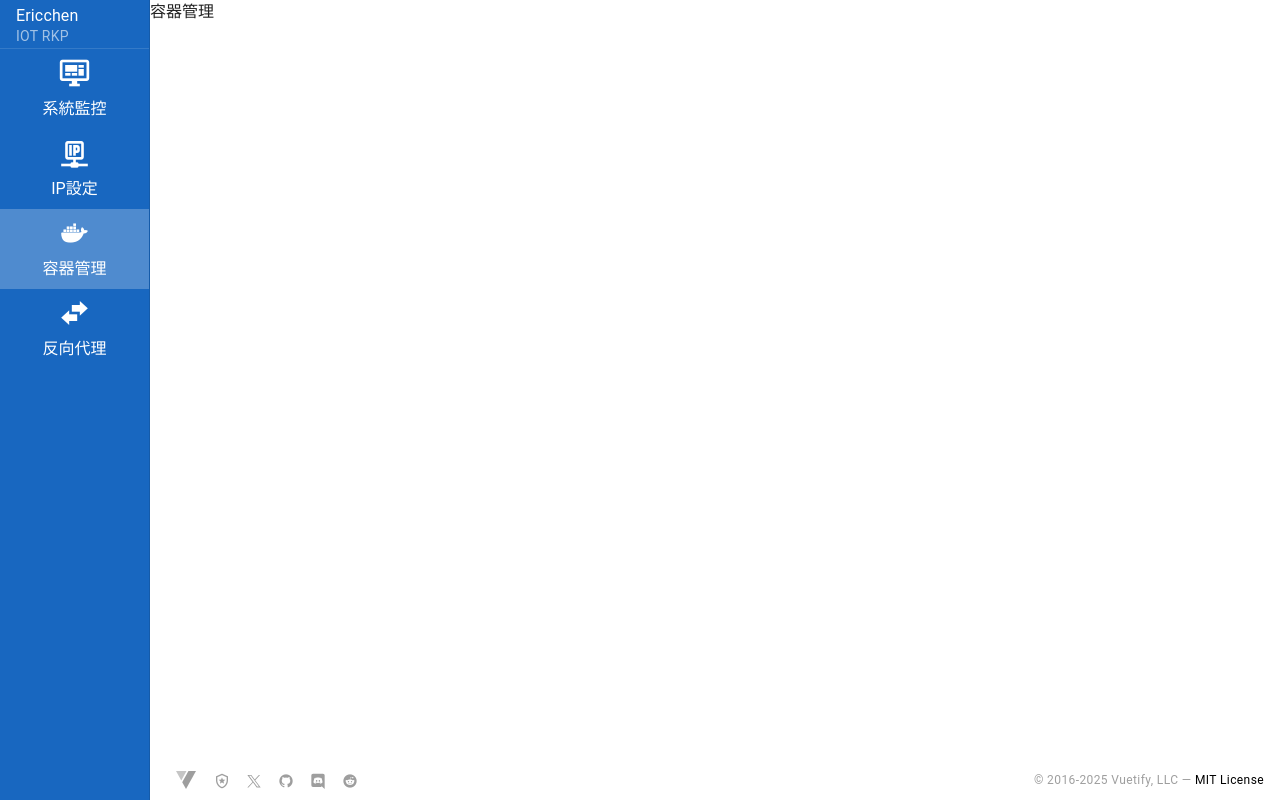
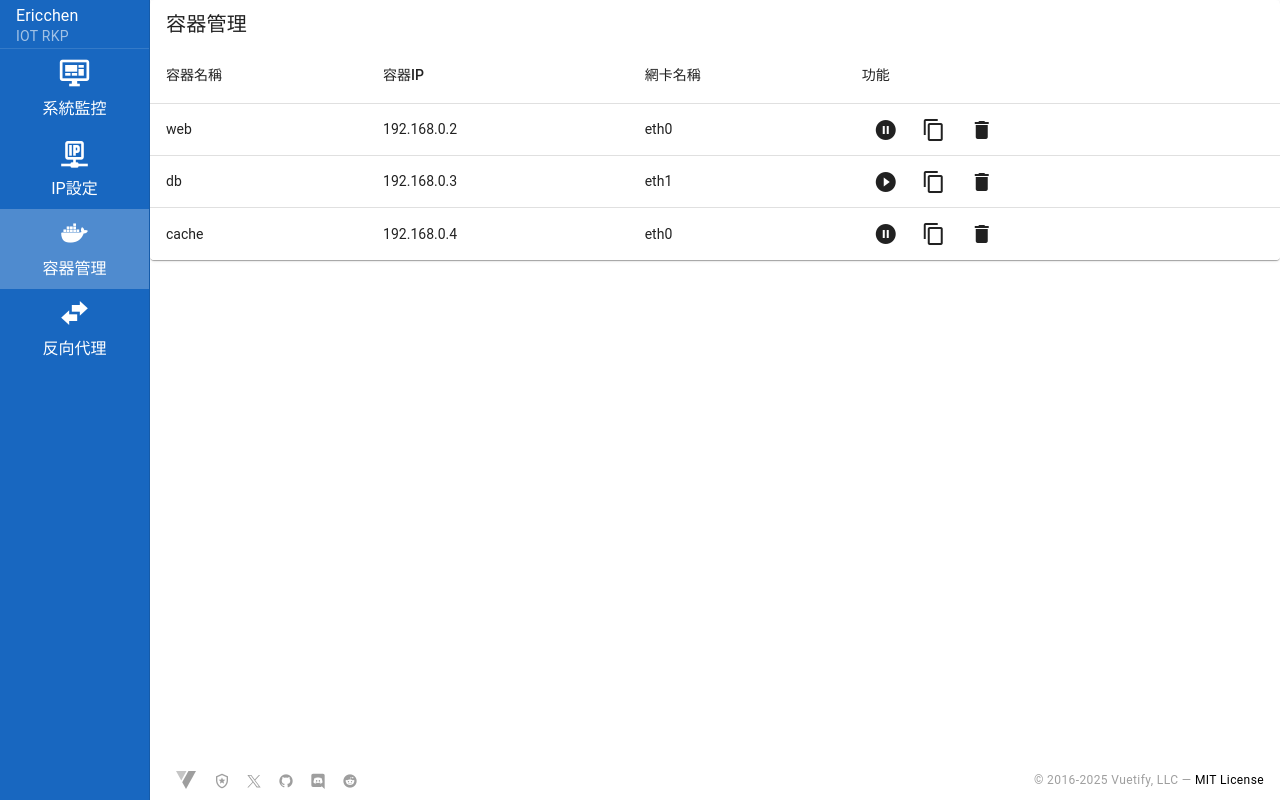
Before and after one commit to Jyunnn/iot_rkpweb, a Vue app: page /ContainerManagement in a window 1280 px wide. Built offline with nearby package versions, Linux system fonts and the light colour scheme; a small style sheet from the web is missing.

Commit message:
feat: add container management list

```diff
--- a/src/pages/ContainerManagement.vue
+++ b/src/pages/ContainerManagement.vue
@@ -1,7 +1,55 @@
 <template>
-  <p>容器管理</p>
+  <v-card>
+    <v-card-title>容器管理</v-card-title>
+    <v-table>
+      <thead>
+        <tr>
+          <th class="text-left">容器名稱</th>
+          <th class="text-left">容器IP</th>
+          <th class="text-left">網卡名稱</th>
+          <th class="text-left">功能</th>
+        </tr>
+      </thead>
+      <tbody>
+        <tr v-for="(container, index) in containers" :key="index">
+          <td>{{ container.name }}</td>
+          <td>{{ container.ip }}</td>
+          <td>{{ container.nic }}</td>
+          <td>
+            <v-btn icon variant="text" @click="toggle(container)">
+              <v-icon>{{ container.enabled ? 'mdi-pause-circle' : 'mdi-play-circle' }}</v-icon>
+            </v-btn>
+            <v-btn icon variant="text" @click="duplicate(container)">
+              <v-icon>mdi-content-copy</v-icon>
+            </v-btn>
+            <v-btn icon variant="text" @click="remove(container)">
+              <v-icon>mdi-delete</v-icon>
+            </v-btn>
+          </td>
+        </tr>
+      </tbody>
+    </v-table>
+  </v-card>
 </template>
 
 <script setup>
-  //
+  import { ref } from 'vue'
+
+  const containers = ref([
+    { name: 'web', ip: '192.168.0.2', nic: 'eth0', enabled: true },
+    { name: 'db', ip: '192.168.0.3', nic: 'eth1', enabled: false },
+    { name: 'cache', ip: '192.168.0.4', nic: 'eth0', enabled: true },
+  ])
+
+  function toggle (container) {
+    container.enabled = !container.enabled
+  }
+
+  function duplicate (container) {
+    console.log('duplicate', container)
+  }
+
+  function remove (container) {
+    containers.value = containers.value.filter(c => c !== container)
+  }
 </script>
```
